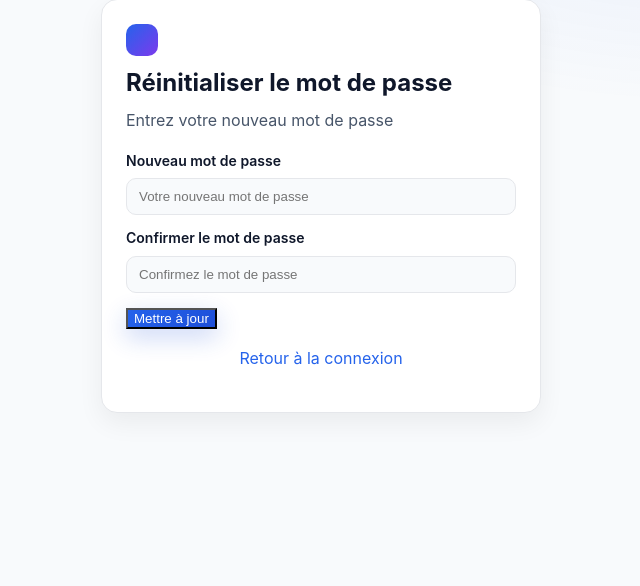
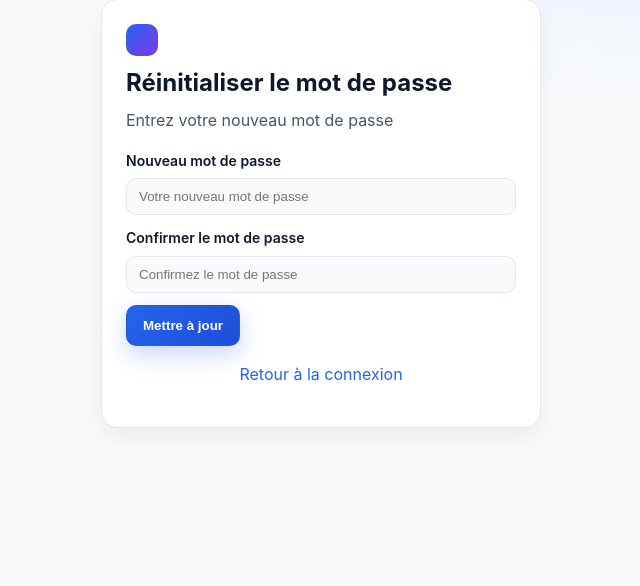
Before and after one commit to Nabilbmk9/unipile-connect, a FastAPI app: template app/templates/reset_password.html in a window 1280 px wide. Shown: the part 65-651 px from the top of the page, without its empty margins (319-959 px from the left). Run offline with FastAPI, Linux system fonts and the light colour scheme; the template is opened without the code that fills it, so the values that code supplies are empty.

Commit message:
Fix reset  button styling

```diff
--- a/app/templates/reset_password.html
+++ b/app/templates/reset_password.html
@@ -45,7 +45,7 @@
             />
           </div>
 
-          <button type="submit" class="btn-primary">Mettre à jour</button>
+          <button type="submit" class="btn btn-primary">Mettre à jour</button>
         </form>
 
         <div class="auth-links">
```
